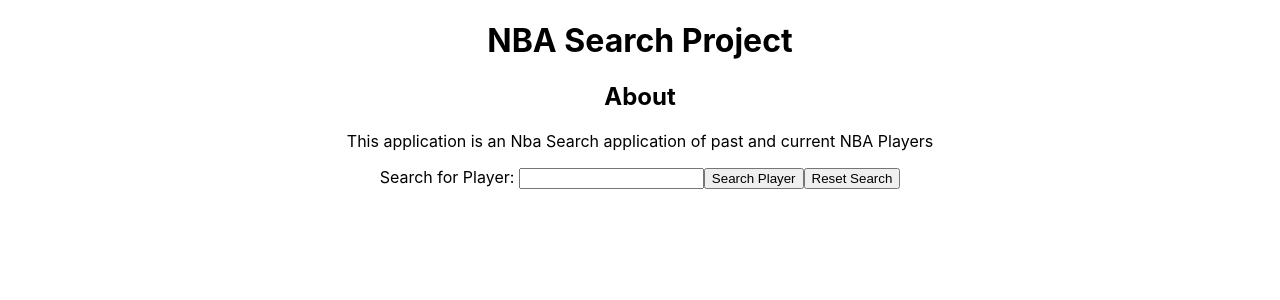
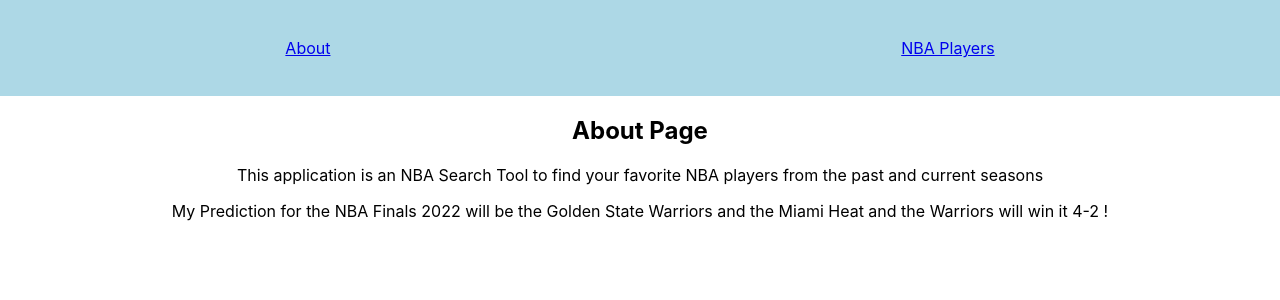
Before and after one commit to andrebooth/nbasearch_app, a React (Create React App) app: page /about in a window 1280 px wide. Shown: the top 300 px of the page. Built offline with nearby package versions, Linux system fonts and the light colour scheme; no server answers.

Commit message:
Made Header Bar, Routes, Links

```diff
--- a/src/App.css
+++ b/src/App.css
@@ -2,37 +2,19 @@
   text-align: center;
 }
 
-.App-logo {
-  height: 40vmin;
-  pointer-events: none;
+Nav {
+  display: Flex;
+  justify-content: space-around;
+  align-items: center;
+  min-height: 12vh;
+  background: lightblue;
+  color: orange;
 }
 
-@media (prefers-reduced-motion: no-preference) {
-  .App-logo {
-    animation: App-logo-spin infinite 20s linear;
-  }
+.nav-links {
+  width: 50%;
+  display: flex;
+  justify-content: space-around;
+  align-items: center;
+  list-style: none;
 }
-
-.App-header {
-  background-color: #282c34;
-  min-height: 100vh;
-  display: flex;
-  flex-direction: column;
-  align-items: center;
-  justify-content: center;
-  font-size: calc(10px + 2vmin);
-  color: white;
-}
-
-.App-link {
-  color: #61dafb;
-}
-
-@keyframes App-logo-spin {
-  from {
-    transform: rotate(0deg);
-  }
-  to {
-    transform: rotate(360deg);
-  }
-}
--- a/src/App.js
+++ b/src/App.js
@@ -1,41 +1,39 @@
+
+
 import React from 'react'
 import './App.css';
-import Form from './Components/Form'
-import About from './Components/About'
-import NbaPlayers from './Components/NbaPlayers'
-import { Routes, Route, Link } from "react-router-dom";
+import Nav from './Components/Nav';
+import About from './Components/About';
+import NbaPlayers from './Components/NbaPlayers';
+import Form from './Components/Form';
+import {BrowserRouter as Router, Switch, Route, Routes, Link } from 'react-router-dom';
+
 
 
 
 function App() {
-  fetch("https://www.balldontlie.io/api/v1/players/")
-  .then(res => res.json())
-  .then(data => console.log(data))
-
-
-
-
 
 return (
+  <Router>
       <div className="App">
-      <h1>NBA Search Project</h1>
+        {/* check on this later */}
+        {/* <Nav/> */}
 
         <nav>
-        <Link to= "NbaPlayers" element={<NbaPlayers/>}/>
-        <Link to= "/About" element={<About/>}/>
+        <Link to="/about">About</Link>
+        <Link to="/NBAPlayers">NBA Players</Link>
         </nav>
 
         <Routes>
-        <Route path="/NbaPlayers" element={<NbaPlayers/>} />
-        <Route path="/About" element={<About/>} />
+        <Route path="/about" element={<About/>} />
+        <Route path="/NBAPlayers" element={<NbaPlayers/>} />
         </Routes>
-
-      <Form/>
-
 
 
 
       </div>
+
+  </Router>
   );
 }
 
--- a/src/Components/About.js
+++ b/src/Components/About.js
@@ -6,8 +6,9 @@ function About () {
 
     return (
      <>
-    <h2>About</h2>
-    <p> This application is an Nba Search application of past and current NBA Players</p>
+    <h2>About Page</h2>
+    <p> This application is an NBA Search Tool to find your favorite NBA players from the past and current seasons</p>
+    <p>My Prediction for the NBA Finals 2022 will be the Golden State Warriors and the Miami Heat and the Warriors will win it 4-2 !</p>
     </>
     )
   }
--- a/src/Components/Form.js
+++ b/src/Components/Form.js
@@ -11,4 +11,4 @@ function Form() {
     </form>
   )
 }
-export default Form
+export default Form;
--- /dev/null
+++ b/src/Components/Nav.js
@@ -0,0 +1,17 @@
+import React from 'react'
+
+function Nav() {
+    return (
+        <nav>
+            <h3>Home</h3>
+            <ul className="nav-links">
+                <li>About</li>
+                <li>NBA Players</li>
+                <li></li>
+            </ul>
+        </nav>
+    )
+
+
+  }
+  export default Nav;
--- a/src/Components/NbaPlayers.js
+++ b/src/Components/NbaPlayers.js
@@ -1,9 +1,25 @@
 import React from 'react'
+import Form from './Form';
+import {useState, useEffect } from 'react'
+
 function NbaPlayers () {
+
+  const [nbaList, setNbaList]= useState([])
 
 
 
-    return
+  fetch("https://www.balldontlie.io/api/v1/players/")
+  .then(res => res.json())
+  .then(data => console.log(data))
+
+
+    return (
+      <>
+        <h2>NBA Players</h2>
+        <Form/>
+       </>
+
+    )
   }
 
   export default NbaPlayers;
--- a/src/index.js
+++ b/src/index.js
@@ -8,9 +8,9 @@ import { BrowserRouter as Router } from 'react-router-dom'
 const root = ReactDOM.createRoot(document.getElementById('root'));
 root.render(
   <React.StrictMode>
-    <Router>
+
     <App />
-    </Router>
+
   </React.StrictMode>
 );
 
```
Also changed, not shown: src/Components/Header.js (deleted, +0 -11 lines), src/Components/Home.js (added, +10 -0 lines). Lines whose indentation alone changed are shown as unchanged.
